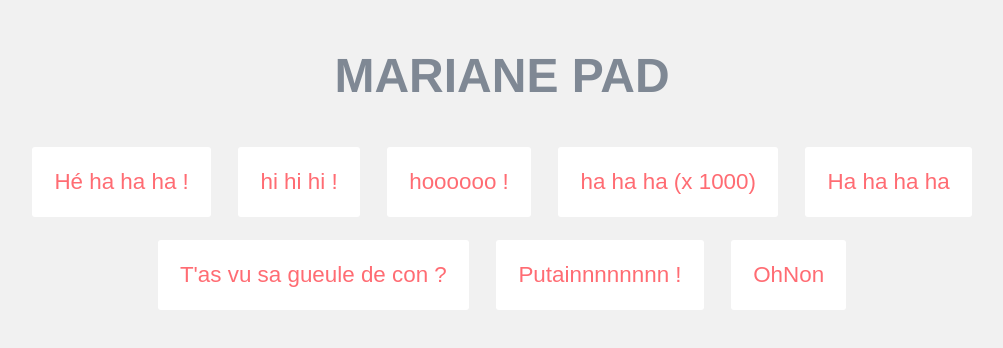
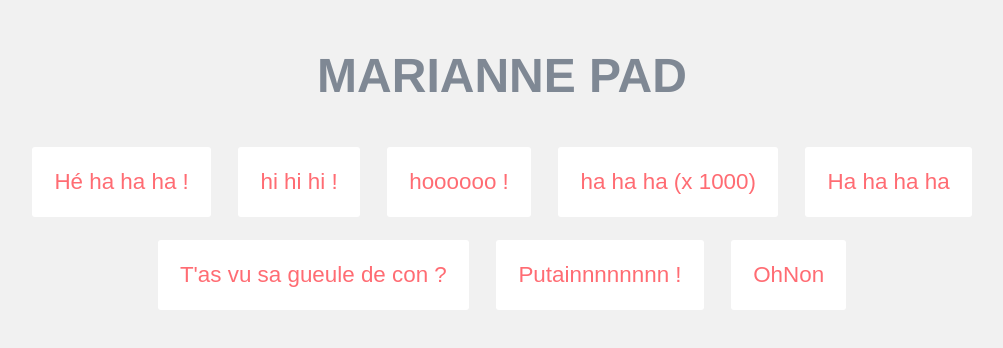
Before and after one commit to batgithub/pad, a website: page index.html in a window 1280 px wide. Shown: the whole page, without its empty margins (138-1141 px from the left). Drawn offline with nearby package versions, Linux system fonts and the light colour scheme.

Commit message:
faute marianne

```diff
--- a/index.html
+++ b/index.html
@@ -8,7 +8,7 @@
 
     </head>
     <body onload="loader()">
-        <h1>Mariane pad</h1>
+        <h1>Marianne pad</h1>
         <div class="wrap">
 
             <button  data-file="mariannerireMoyen" onclick="playSound($(this).data('file'))">
```
